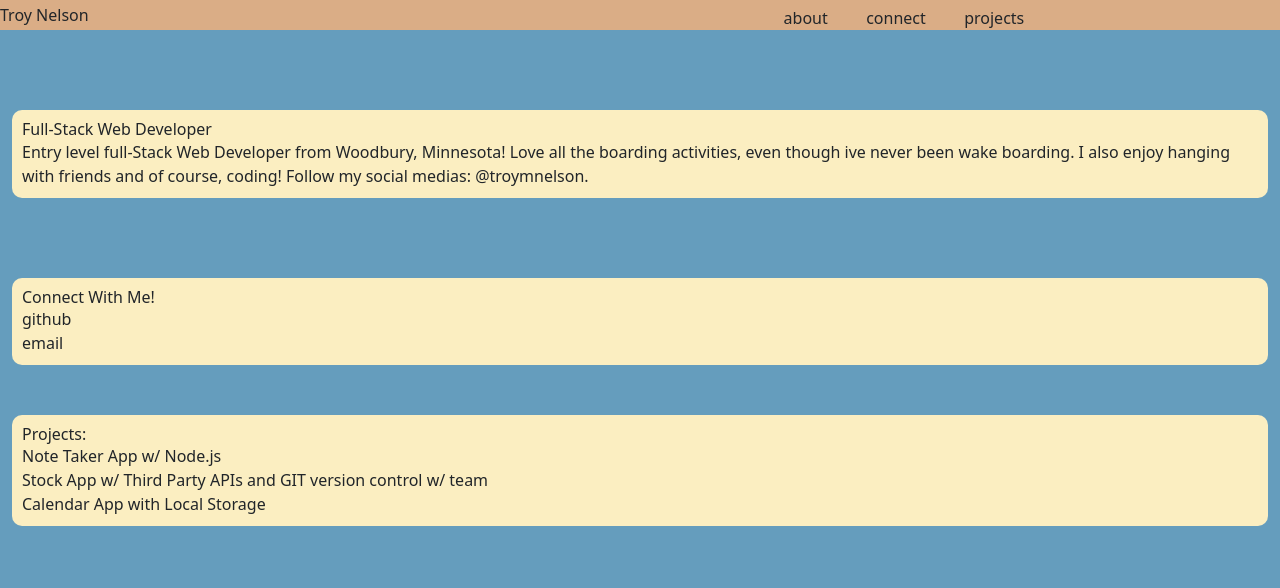
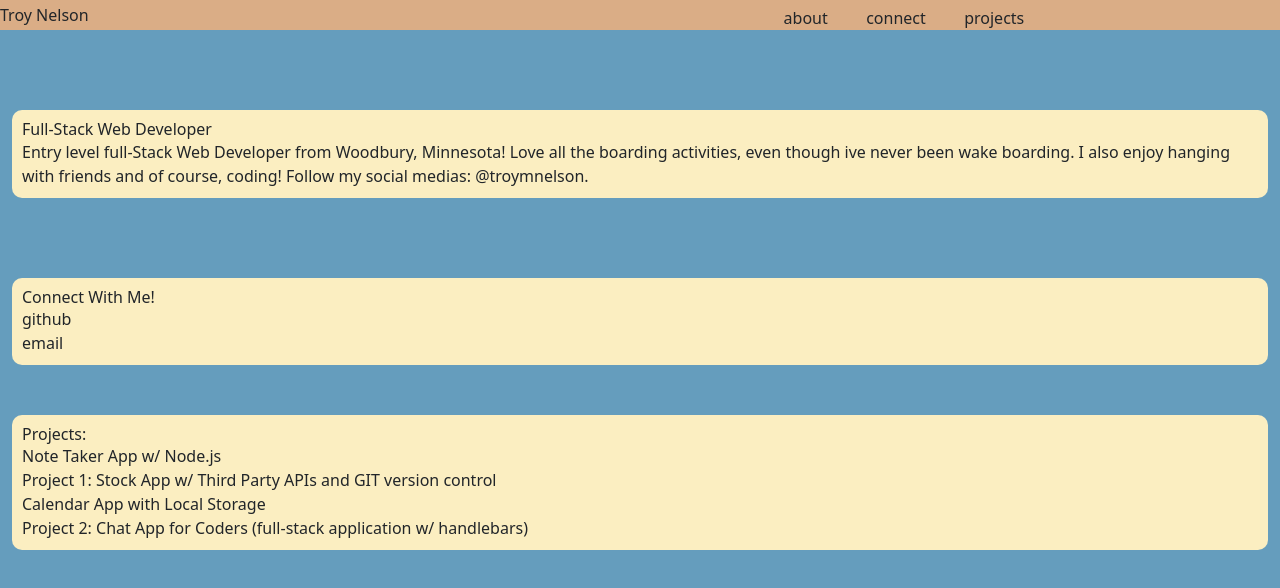
Before and after one commit to troymnelson/portfolio, a plain HTML site: page index.html in a window 1280 px wide. Drawn offline with nearby package versions, Linux system fonts and the light colour scheme.

Commit message:
updated projects

```diff
--- a/index.html
+++ b/index.html
@@ -31,8 +31,9 @@
             <section class="d-flex flex-column section-projects">
                 <h3>Projects:</h3>
                 <a href="https://github.com/troymnelson/express_practice" target="_blank">Note Taker App w/ Node.js</a>
-                <a href="https://github.com/troymnelson/superStockMagic" target="_blank">Stock App w/ Third Party APIs and GIT version control w/ team</a>
+                <a href="https://github.com/troymnelson/superStockMagic" target="_blank">Project 1: Stock App w/ Third Party APIs and GIT version control</a>
                 <a href="https://github.com/troymnelson/calendar-app" target="_blank">Calendar App with Local Storage</a>
+                <a href="https://github.com/troymnelson/ChatApp" target="_blank">Project 2: Chat App for Coders (full-stack application w/ handlebars)</a>
             </section>
         </main>
         <script src="https://cdn.jsdelivr.net/npm/bootstrap@5.1.3/dist/js/bootstrap.min.js" integrity="sha384-QJHtvGhmr9XOIpI6YVutG+2QOK9T+ZnN4kzFN1RtK3zEFEIsxhlmWl5/YESvpZ13" crossorigin="anonymous"></script>
```
